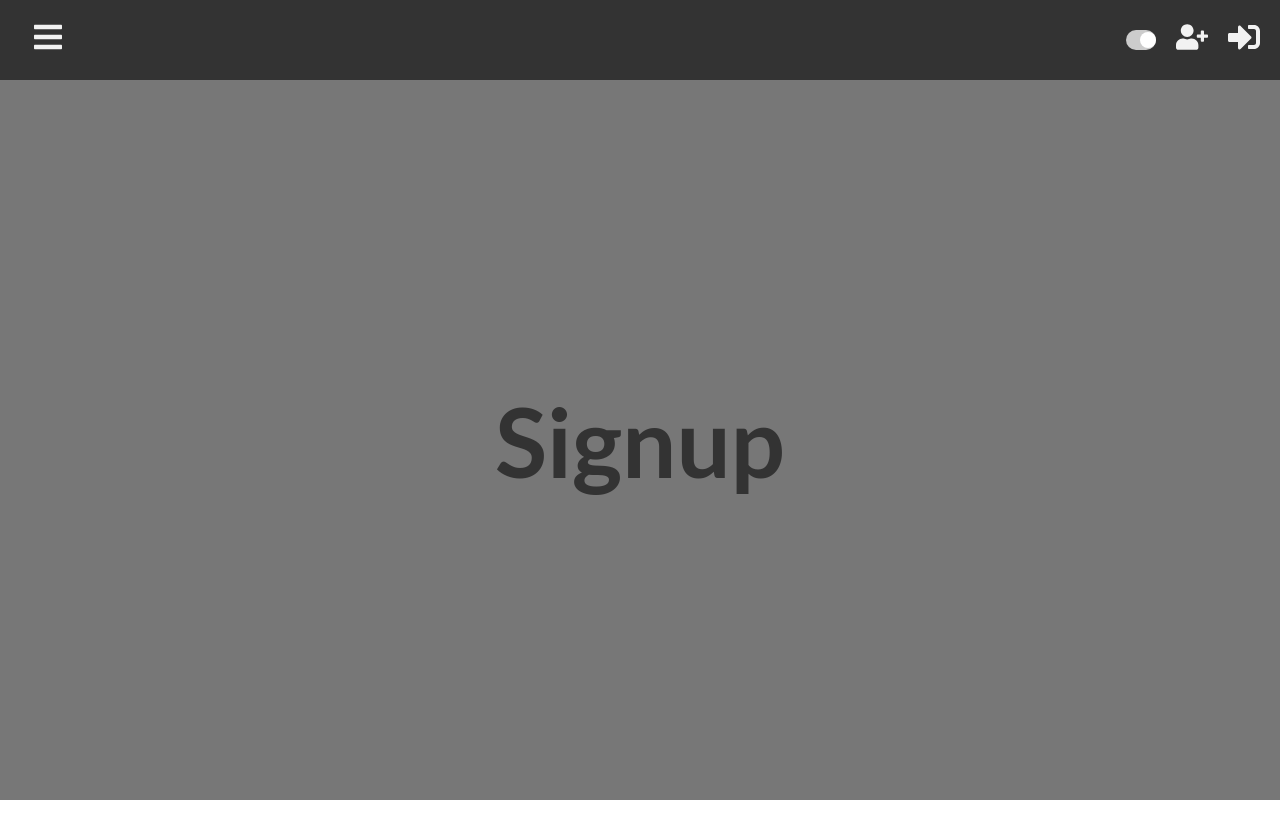
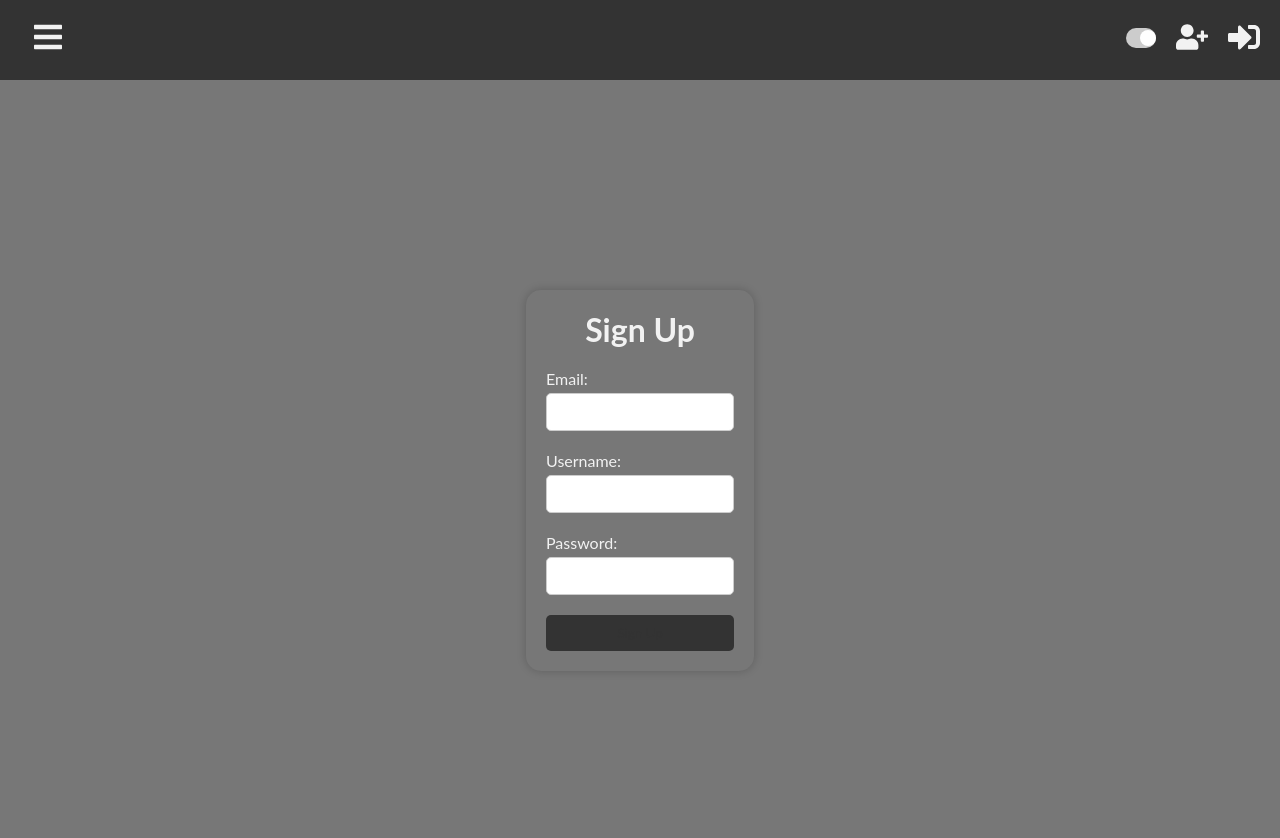
Before and after one commit to MikaelEngvall/headhunter-sidebare-final, a React (Create React App) app: page /signup in a window 1280 px wide. Shown: the top 838 px of the page. Before the commit the page ends 800 px from the top, so only its background shows below. Built offline with nearby package versions, Linux system fonts and the light colour scheme.

Commit message:
created a login and a signup frame. Logic still to come

```diff
--- a/src/App.css
+++ b/src/App.css
@@ -56,15 +56,17 @@
 
 .nav-menu {
   background-color: var(--bg-color-light);
-  color: #555;
+  color: var(--text-color-light);
   width: 250px;
   height: 100vh;
   display: flex;
-  justify-content: center;
+  flex-direction: column;
+  justify-content: flex-start;
   position: fixed;
   top: 0;
   left: -100%;
   transition: 850ms;
+  font-size: 2rem;
 }
 
 .nav-menu.active {
@@ -92,6 +94,7 @@
   align-items: center;
   padding: 0 16px;
   border-radius: 4px;
+  font-size: 2rem;
 }
 
 .nav-text a:hover {
@@ -101,6 +104,7 @@
 
 .nav-menu-items {
   width: 100%;
+  font-size: inherit;
 }
 
 .navbar-toggle {
@@ -175,3 +179,118 @@ span {
   background-color: #fff;
   left: calc(100% - 16px);
 }
+
+/* Login CSS */
+
+.login-container {
+  display: flex;
+  justify-content: center;
+  align-items: center;
+  height: 100vh;
+  background-color: var(--bg-color-dark);
+  /* Maintain the page's background color */
+}
+
+.login-card {
+  background-color: var(--bg-color-dark);
+  /* Changed background color */
+  color: var(--text-color-light);
+  /* Changed text color */
+  border-radius: 15px;
+  box-shadow: 0 0 10px rgba(0, 0, 0, 0.2);
+  padding: 20px;
+}
+
+form {
+  display: flex;
+  flex-direction: column;
+}
+
+.form-group {
+  margin-bottom: 20px;
+}
+
+label {
+  margin-bottom: 5px;
+  display: block;
+}
+
+input {
+  padding: 10px;
+  border-radius: 5px;
+  border: 1px solid #ccc;
+}
+
+button {
+  padding: 10px 20px;
+  border: none;
+  border-radius: 5px;
+  background-color: var(--bg-color-dark);
+  color: var(--text-color-light);
+  cursor: pointer;
+  transition: background-color 0.3s ease;
+}
+
+button:hover {
+  background-color: #555;
+}
+
+/* Signup CSS */
+
+.signup-container {
+  display: flex;
+  justify-content: center;
+  align-items: center;
+  height: 100vh;
+  background-color: var(--bg-color-dark);
+}
+
+.signup-card {
+  background-color: var(--bg-color-dark);
+  /* Changed background color */
+  color: var(--text-color-light);
+  /* Changed text color */
+  border-radius: 15px;
+  box-shadow: 0 0 10px rgba(0, 0, 0, 0.2);
+  padding: 20px;
+}
+
+.signup-card h1 {
+  text-align: center;
+  margin-bottom: 20px;
+}
+
+.form-group {
+  margin-bottom: 20px;
+}
+
+label {
+  display: block;
+  margin-bottom: 5px;
+}
+
+input {
+  width: 100%;
+  padding: 10px;
+  border: 1px solid #ccc;
+  border-radius: 5px;
+}
+
+button {
+  width: 100%;
+  padding: 10px;
+  background-color: var(--bg-color-light);
+  /* Changed background color */
+  color: var(--text-color-dark);
+  /* Changed text color */
+  border: none;
+  border-radius: 5px;
+  cursor: pointer;
+}
+
+button:hover {
+  background-color: var(--bg-color-light);
+  /* Changed background color */
+  color: var(--text-color-dark);
+  /* Changed text color */
+}
--- a/src/App.js
+++ b/src/App.js
@@ -20,8 +20,8 @@ function App() {
           <Route path="/admin" component={Admin} />
           <Route path="/ads" component={Ads} />
           <Route path="/logout" component={Logout} />
-          <Route path="/login" element={<Login />} />
-          <Route path="/signup" element={<Signup />} />
+          <Route path="/login" element={Login} />
+          <Route path="/signup" element={Signup} />
         </Routes>
       </Router>
     </>
--- a/src/index.js
+++ b/src/index.js
@@ -3,10 +3,7 @@ import { createRoot } from "react-dom/client";
 import {
   createBrowserRouter,
   RouterProvider,
-  Route,
-  Link,
   Outlet,
-  createRoutesFromElements,
 } from "react-router-dom";
 import Home from "./routes/Home";
 import Account from "./routes/Account";
--- a/src/routes/Login.js
+++ b/src/routes/Login.js
@@ -1,11 +1,24 @@
-import React from 'react'
+import React from 'react';
 
 function Login() {
     return (
-        <div className='login'>
-            <h1>Login</h1>
+        <div className='login-container'>
+            <div className='login-card'>
+                <h1>Login</h1>
+                <form>
+                    <div className='form-group'>
+                        <label htmlFor='email'>Email:</label>
+                        <input type='email' id='email' name='email' required />
+                    </div>
+                    <div className='form-group'>
+                        <label htmlFor='password'>Password:</label>
+                        <input type='password' id='password' name='password' required />
+                    </div>
+                    <button type='submit'>Login</button>
+                </form>
+            </div>
         </div>
-    )
+    );
 }
 
-export default Login
+export default Login;
--- a/src/routes/Signup.js
+++ b/src/routes/Signup.js
@@ -1,11 +1,63 @@
-import React from 'react'
+import React, { useState } from 'react';
+
 
 function Signup() {
+    const [email, setEmail] = useState('');
+    const [username, setUsername] = useState('');
+    const [password, setPassword] = useState('');
+    const [emailValid, setEmailValid] = useState(false);
+    const [passwordValid, setPasswordValid] = useState(false);
+
+    const validateEmail = (email) => {
+        const regex = /^[^\s@]+@[^\s@]+\.[^\s@]+$/;
+        return regex.test(email);
+    };
+
+    const validatePassword = (password) => {
+        const regex = /^(?=.*[a-z])(?=.*[A-Z])(?=.*\d)(?=.*[@$!%*?&])[A-Za-z\d@$!%*?&]{8,}$/;
+        return regex.test(password);
+    };
+
+    const handleEmailChange = (e) => {
+        const newEmail = e.target.value;
+        setEmail(newEmail);
+        setEmailValid(validateEmail(newEmail));
+    };
+
+    const handleUsernameChange = (e) => {
+        setUsername(e.target.value);
+    };
+
+    const handlePasswordChange = (e) => {
+        const newPassword = e.target.value;
+        setPassword(newPassword);
+        setPasswordValid(validatePassword(newPassword));
+    };
+
     return (
-        <div className='signup'>
-            <h1>Signup</h1>
+        <div className='signup-container'>
+            <div className='signup-card'>
+                <h1>Sign Up</h1>
+                <form>
+                    <div className='form-group'>
+                        <label htmlFor='email'>Email:</label>
+                        <input type='email' id='email' name='email' value={email} onChange={handleEmailChange} required />
+                        {emailValid && <i className='fas fa-check'></i>}
+                    </div>
+                    <div className='form-group'>
+                        <label htmlFor='username'>Username:</label>
+                        <input type='text' id='username' name='username' value={username} onChange={handleUsernameChange} required />
+                    </div>
+                    <div className='form-group'>
+                        <label htmlFor='password'>Password:</label>
+                        <input type='password' id='password' name='password' value={password} onChange={handlePasswordChange} required />
+                        {passwordValid && <i className='fas fa-check'></i>}
+                    </div>
+                    <button type='submit'>Sign Up</button>
+                </form>
+            </div>
         </div>
-    )
+    );
 }
 
-export default Signup
+export default Signup;
```
